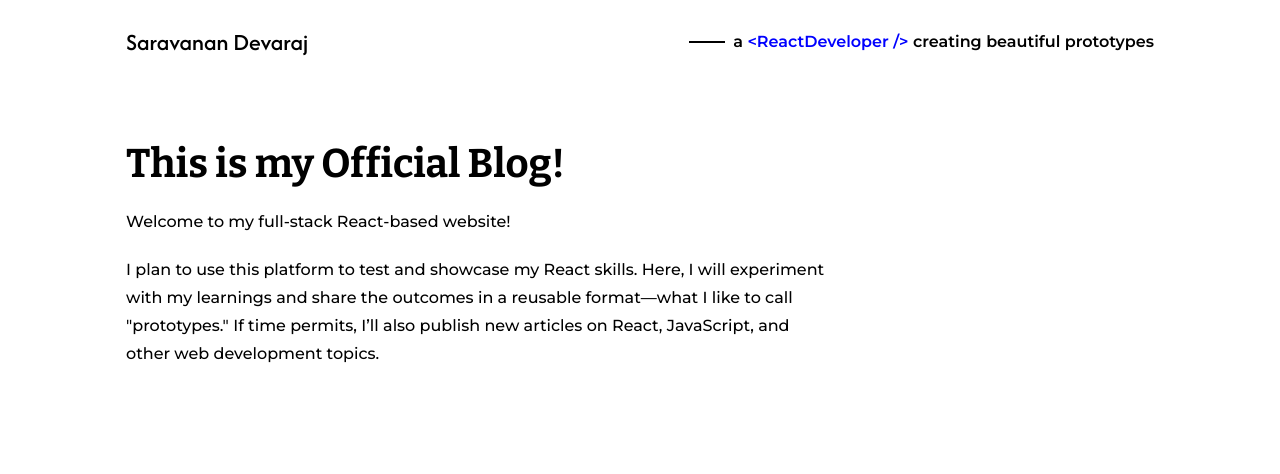
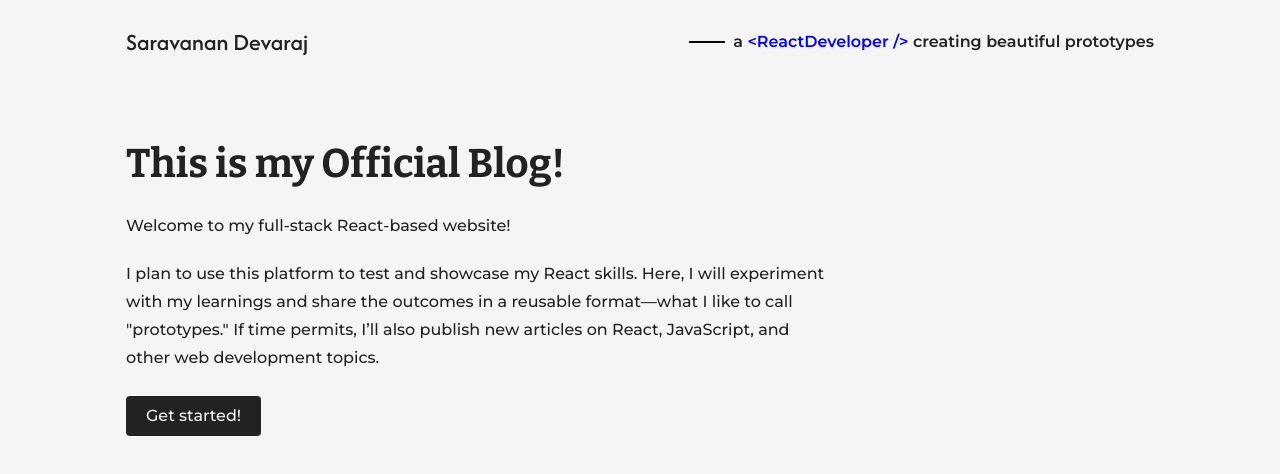
Before and after one commit to SaravananWD/learn-react, a React (Vite) app: page / in a window 1280 px wide. Shown: the top 474 px of the page. Built offline with nearby package versions, Linux system fonts and the light colour scheme.

Commit message:
home page tweaks

```diff
--- a/src/components/Button.jsx
+++ b/src/components/Button.jsx
@@ -1,13 +1,23 @@
 import React from "react";
 import space from "../utils/space";
+import styled from "styled-components";
 
-function Button({ type, children }) {
-  const style = { marginBottom: space(5) };
-  const className = `btn ${type}`;
-  return (
-    <button style={style} className={className}>
-      {children}
-    </button>
-  );
+function Button({ children }) {
+  return <StyledButton>{children}</StyledButton>;
 }
 export default Button;
+
+const StyledButton = styled.button`
+  background-color: var(--color-text);
+  color: var(--color-bg);
+  cursor: pointer;
+  padding: ${space(2)}px ${space(5)}px;
+  border: 0;
+  border-radius: ${space(1)}px;
+  transition: var(--bg-transition);
+  margin-top: ${space(1)}px;
+
+  &:hover {
+    background-color: var(--color-accent);
+  }
+`;
--- a/src/components/Header.jsx
+++ b/src/components/Header.jsx
@@ -36,7 +36,7 @@ const Logo = styled.div`
 const Tagline = styled.div`
   font-weight: 600;
   .highlight {
-    color: var(--text-highlight-color);
+    color: var(--color-accent);
   }
 `;
 
--- a/src/components/HomeIntro.jsx
+++ b/src/components/HomeIntro.jsx
@@ -23,7 +23,7 @@ function HomeIntro() {
         publish new articles on React, JavaScript, and other web development
         topics.
       </p>
-      {/* <Button type={"primary"}>Get started!</Button> */}
+      <Button>Get started!</Button>
     </IntroWarpper>
   );
 }
--- a/src/index.css
+++ b/src/index.css
@@ -96,9 +96,17 @@ h6 {
   --para-max-width: 700px; /* 4 x 175 = 700 */
 
   /* colors */
-  --text-color-primary: #333333;
+  /* --text-color-primary: #333333;
   --bg-color-primary: #f0f0f0;
-  --text-highlight-color: #0000ff;
+  --text-highlight-color: #0000ff; */
+
+  /* color palette */
+
+  --color-primary: #0000dd;
+  --color-secondary: #333333;
+  --color-accent: #0000ff;
+  --color-bg: #f5f5f5;
+  --color-text: #222222;
 
   /* typography */
   --logo-font: "Afacad", sans-serif;
@@ -143,13 +151,16 @@ h6 {
   /*
   variable names uses a --<element>-<property>-<variation> format. Eg. --type-size-sm
   */
+
+  /* transitions */
+  --bg-transition: background 0.3s;
 }
 
 /* Basic Settings */
 
 body {
-  color: var(--primary-text-color);
-  background-color: var(--primary-bg-color);
+  color: var(--color-text);
+  background-color: var(--color-bg);
   font-family: var(--text-font);
   font-weight: var(--text-font-weight);
 }
@@ -177,6 +188,7 @@ h6 {
 h1 {
   font-size: var(--type-size-xxl);
   line-height: var(--type-height-xxl);
+  margin-bottom: var(--space-6);
 }
 
 h2 {
```
